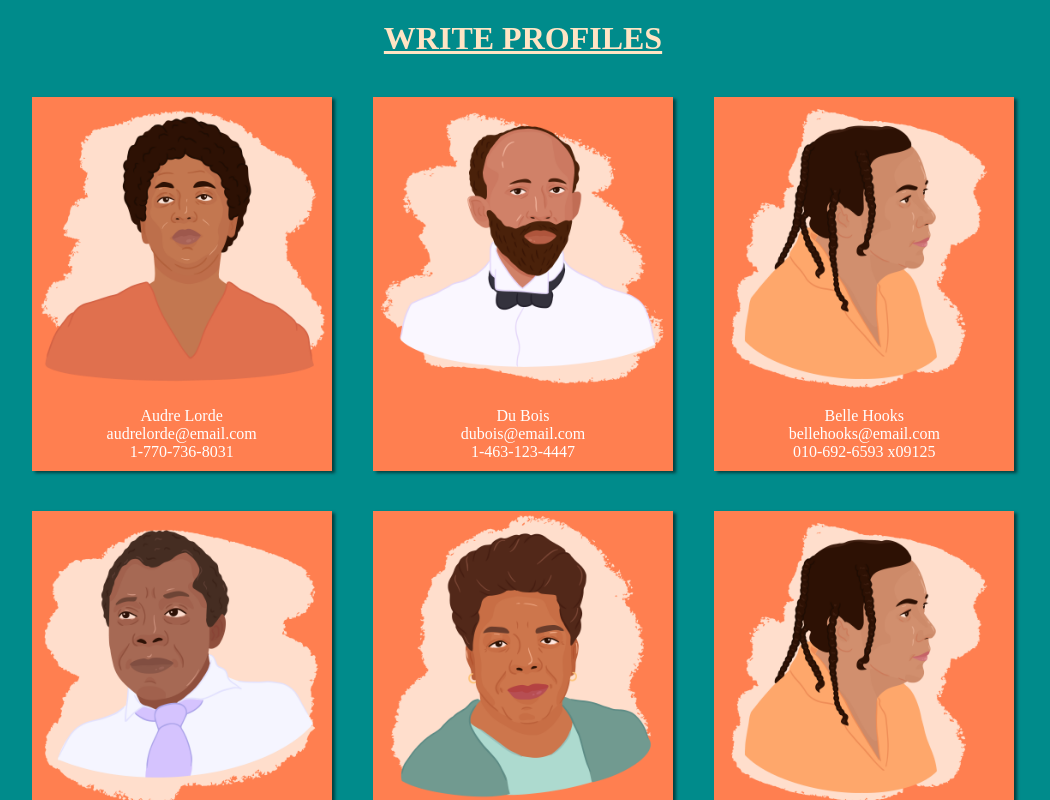
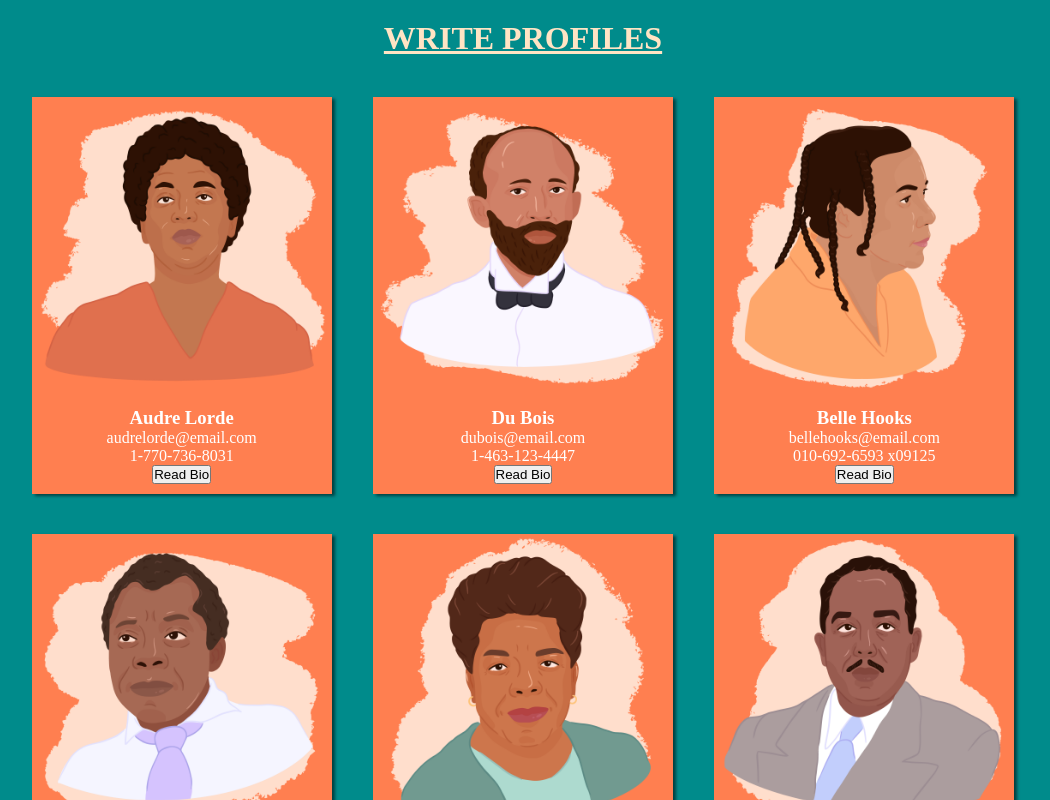
Before and after one commit to 65Mabel/code-along, a React (Create React App) app: page / in a window 1280 px wide. Shown: the top 800 px of the page, without its empty margins (117-1167 px from the left). Built offline with nearby package versions, Linux system fonts and the light colour scheme.

Commit message:
React component 4

```diff
--- a/public/writers.json
+++ b/public/writers.json
@@ -42,7 +42,7 @@
   {
     "id": 6,
     "name": "Lanston Hughes",
-    "avatar": "belle_hooks",
+    "avatar": "lanston_hughes",
     "email": "lanston_hughes@email.com",
     "phone": "093-2219-A323 45",
     "bio": "Sunt consequat id laboris dolor nisi deserunt voluptate ullamco cillum Lorem irure id. Fugiat tempor commodo reprehenderit pariatur velit aliqua. Nisi quis ea ea cupidatat non adipisicing. Officia officia est dolor eiusmod labore fugiat fugiat non ad aute nostrud ut."
--- a/src/App.js
+++ b/src/App.js
@@ -1,30 +1,65 @@
-import logo from "./logo.svg";
-import "./App.css";
-
 import { useEffect, useState } from "react";
-
-import { ProfileCard } from "./ProfileCard";
+//import writers from "./writers";
+import ProfileCard from "./ProfileCard";
 
 function App() {
-  const [writers, setWriters] = useState([]);
+  const [data, setData] = useState({
+    writers: [],
+    loading: false,
+  });
+
+  const handleClick = () => {
+    setData((prevData) => ({
+      ...prevData,
+      loading: true,
+    }));
+    setTimeout(() => {
+      const getWriters = async () => {
+        const response = await fetch("./writers.json");
+        const data = await response.json();
+        setData({
+          writers: data,
+          loading: false,
+        });
+      };
+      getWriters();
+    }, 2000);
+  };
 
   useEffect(() => {
-    const getWriters = async () => {
-      const response = await fetch("./writers.json");
-      const data = await response.json();
-      setWriters(data);
-    };
-    getWriters();
+    handleClick();
   }, []);
+
+  if (data.loading) {
+    return (
+      <div>
+        <h1>Writer Profile</h1>
+        <div className="container">
+          <div className="card action">
+            <div className="infoText">Loading...</div>
+          </div>
+        </div>
+      </div>
+    );
+  }
 
   return (
     <div>
       <h1>Write Profiles</h1>
-      <div className="container">
-        {writers.map((writer) => (
-          <ProfileCard writer={writer} key={writer.id} />
-        ))}
-      </div>
+      {data.writers.length > 0 && (
+        <div className="container">
+          {data.writers.map((writer) => (
+            <ProfileCard writer={writer} key={writer.id} />
+          ))}
+        </div>
+      )}
+      {data.writers.length === 0 && (
+        <div className="container">
+          <div className="card action">
+            <div className="infoText">Oooops... no writer profile found.</div>
+          </div>
+        </div>
+      )}
     </div>
   );
 }
--- a/src/ProfileCard.js
+++ b/src/ProfileCard.js
@@ -1,19 +1,38 @@
-import React from "react";
+import { useState } from "react";
 
-export const ProfileCard = ({ writer }) => {
+function ProfileCard({ writer }) {
+  const [showBio, setShowBio] = useState(false);
+
+  const handleClick = (bioData) => {
+    setShowBio(!showBio);
+  };
+
   return (
     <div className="card">
-      <img
-        src={`/images/${writer.avatar}.png`}
-        width="300px"
-        height="300px"
-        alt=""
-      />
+      <div className="cardContent">
+        {showBio ? (
+          <div className="bioWrap">
+            <p className="bio">{writer.bio}</p>
+          </div>
+        ) : (
+          <img
+            src={`images/${writer.avatar}.png`}
+            width="300px"
+            alt={writer.img}
+          />
+        )}
+      </div>
       <div className="textGroup">
-        <p>{writer.name}</p>
+        <h3>{writer.name}</h3>
         <p>{writer.email}</p>
         <p>{writer.phone}</p>
+
+        <button className="actionBtn" onClick={() => handleClick(writer.bio)}>
+          {showBio ? "View Image" : "Read Bio"}
+        </button>
       </div>
     </div>
   );
-};
+}
+
+export default ProfileCard;
```
Also changed, not shown: public/images/lanston_hughes.png (added).
